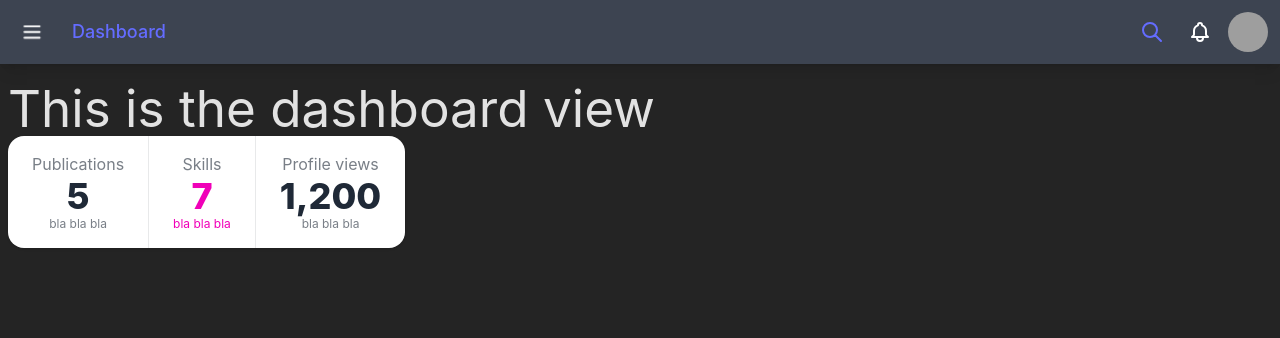
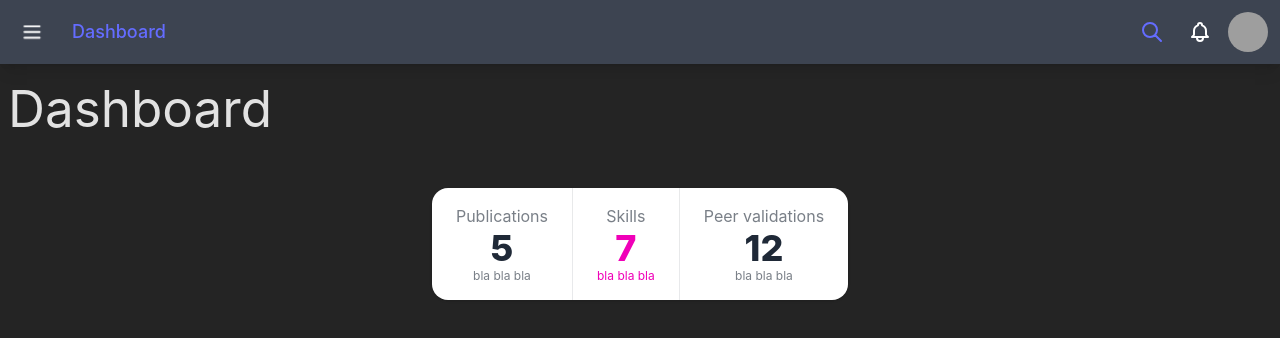
Before and after one commit to brecke/paperlens, a React (Vite) app in the folder frontend/: page /app/dashboard in a window 1280 px wide. Shown: the top 338 px of the page. Built offline with nearby package versions, Linux system fonts and the light colour scheme; grey boxes are pictures that could not be loaded.

Commit message:
style: more style changes here and there

```diff
--- a/frontend/src/App.tsx
+++ b/frontend/src/App.tsx
@@ -24,7 +24,6 @@ function App() {
 
 	return (
 		<BrowserRouter basename='app'>
-			<div className=''>
 			<div className='navbar mb-2 shadow-lg bg-neutral text-neutral-content'>
 				<div className='flex-none hidden lg:flex'>
 					<button className='btn btn-square btn-ghost'>
@@ -66,8 +65,7 @@ function App() {
 					</div>
 				</div>
 			</div>
-			</div>
-			<div className=''>
+			<div className='grow md:container md:mx-auto'>
 				<Routes>
 					<Route path='/' element={<HomePage />} />
 					<Route path='/dashboard' element={<DashboardView />} />
--- a/frontend/src/dashboard-view/index.tsx
+++ b/frontend/src/dashboard-view/index.tsx
@@ -1,30 +1,27 @@
-
 function Dashboard() {
 	return (
-		<div>
-			<h1>This is the dashboard view</h1>
+		<>
+			<h1>Dashboard</h1>
+			<div className='align-center'>
 				<div className='stats shadow'>
-
 					<div className='stat place-items-center'>
 						<div className='stat-title'>Publications</div>
 						<div className='stat-value'>5</div>
 						<div className='stat-desc'>bla bla bla</div>
 					</div>
-
 					<div className='stat place-items-center'>
 						<div className='stat-title'>Skills</div>
 						<div className='stat-value text-secondary'>7</div>
 						<div className='stat-desc text-secondary'>bla bla bla</div>
 					</div>
-
 					<div className='stat place-items-center'>
-					<div className='stat-title'>Profile views</div>
-					<div className='stat-value'>1,200</div>
+						<div className='stat-title'>Peer validations</div>
+						<div className='stat-value'>12</div>
 						<div className='stat-desc'>bla bla bla</div>
 					</div>
-
 				</div>
 			</div>
+		</>
 	);
 }
 
--- a/frontend/src/index.scss
+++ b/frontend/src/index.scss
@@ -39,11 +39,13 @@ body {
 h1 {
   font-size: 3.2em;
   line-height: 1.1;
+  margin-bottom: 1em;
 }
 
 h2 {
   font-size: 2.2em;
   line-height: 1.1;
+  margin-bottom: 1em;
 }
 
 button {
@@ -77,3 +79,7 @@ ul.spacious {
 .align-right {
   text-align: right;
 }
+
+.align-center {
+  text-align: center;
+}
--- a/frontend/src/utils/extra-remeda.ts
+++ b/frontend/src/utils/extra-remeda.ts
@@ -34,7 +34,12 @@ function isNotEmptyString(someString: string) {
 	return !isEmptyString(someString);
 }
 
+function increment(x: number) {
+	return x + 1;
+}
+
 export {
+	increment,
 	containsNumbers,
 	appendString,
 	defaultToEmptyString,
--- a/frontend/src/wizard/author-pick/index.tsx
+++ b/frontend/src/wizard/author-pick/index.tsx
@@ -28,7 +28,7 @@ function AuthorPick() {
 
 	return (
 		<>
-			<h1>Identify yourself among all authors:</h1>
+			<h2>Identify yourself among all authors:</h2>
 			<article className='prose'>
 				{
 					selectedPublication.authors.map((eachAuthor: Author) => (
--- a/frontend/src/wizard/index.tsx
+++ b/frontend/src/wizard/index.tsx
@@ -1,10 +1,11 @@
 import type {FormEvent} from 'react';
 import {useState} from 'react';
 import {useSelector, useDispatch, shallowEqual} from 'react-redux';
-import {equals} from 'remeda';
+import * as R from 'remeda';
 import {
 	isNotEmptyArray,
 	isNotEmptyString,
+	increment,
 } from '../utils/extra-remeda';
 import type {Author, Skill, Publication, SearchState} from '../types/types';
 import type {RootState} from '../store';
@@ -30,7 +31,15 @@ const PUBMED_ENDPOINTS = {
 	search: '/api/search?term=',
 };
 
-const STEPS = {
+type stepsType = {
+	0: string;
+	1: string;
+	2: string;
+	3: string;
+	4: string;
+};
+
+const STEPS: stepsType = {
 	0: 'SEARCH',
 	1: 'PICK_AUTHOR',
 	2: 'CLAIM',
@@ -38,7 +47,7 @@ const STEPS = {
 	4: 'SUMMARY',
 };
 
-const isThree = (x: number) => equals(3, x);
+const isThree = (x: number) => R.equals(3, x);
 
 function Wizard() {
 	const [currentStep, setStep] = useState(STEPS[0]);
@@ -161,8 +170,14 @@ function Wizard() {
 		return currentStep === STEPS[4];
 	}
 
+	function getStepIndex(step: string) {
+		return R.pipe(STEPS, R.keys, R.findIndex((eachKey: number) => R.prop(eachKey)(STEPS) === step), increment);
+	}
+
 	return (
 		<>
+			<h1>Add expertise: step { getStepIndex(currentStep) }/5</h1>
+			<div className='align-center'>
 				<ul className='steps steps-vertical lg:steps-horizontal spacious'>
 					<li onClick={handleGoToStep} data-step={STEPS[0]} className='step step-primary'>Search for a publication</li>
 					<li onClick={handleGoToStep} data-step={STEPS[1]} className={highlightStepTwo() ? 'step step-primary' : 'step'}>Identify as author</li>
@@ -170,7 +185,7 @@ function Wizard() {
 					<li onClick={handleGoToStep} data-step={STEPS[3]} className={highlightStepFour() ? 'step step-primary' : 'step'}>Peer validation</li>
 					<li onClick={handleGoToStep} data-step={STEPS[4]} className={highlightStepFive() ? 'step step-primary' : 'step'}>Summary</li>
 				</ul>
-			<p></p>
+			</div>
 			<div>
 				{ currentStep === STEPS[0] && renderSearch() }
 				{ currentStep === STEPS[1] && renderAuthorPick() }
--- a/frontend/src/wizard/search-view/index.tsx
+++ b/frontend/src/wizard/search-view/index.tsx
@@ -92,7 +92,7 @@ function SearchForm() {
 
 	return (
 		<>
-			<h1>Search for a publication</h1>
+			<h2>Search for a publication</h2>
 			<form onSubmit={handleSubmit}>
 				<div className='form-control w-full max-w-xs'>
 					<label className='label'>
@@ -106,10 +106,10 @@ function SearchForm() {
 							</button>
 						</div>
 					</div>
-
 				</div>
 			</form>
-		</>);
+		</>
+	);
 }
 
 export default SearchForm;
--- a/frontend/src/wizard/skill-view/index.tsx
+++ b/frontend/src/wizard/skill-view/index.tsx
@@ -29,8 +29,8 @@ function SkillForm() {
 	return (
 		<>
 			{selectedPublication.title && (<>
-				<h1>Pick your contributions for this publication</h1>
-				<h2>{selectedPublication.title}</h2>
+				<h2>Pick your contributions for this publication</h2>
+				<p>{selectedPublication.title}</p>
 				<ul className='spacious'>
 					<li>PubmedID: {selectedPublication.pubmedId}</li>
 					<li>Date: { format(new Date(selectedPublication.date), 'MM/dd/yyy')}</li>
--- a/frontend/src/wizard/summary-view/index.tsx
+++ b/frontend/src/wizard/summary-view/index.tsx
@@ -12,7 +12,7 @@ function Summary() {
 
 	return (
 		<>
-			<h1>Please review:</h1>
+			<h2>Please review:</h2>
 			<article className='prose'>
 				<p>Publication:</p>
 				<p>{ selectedPublication.title }</p>
--- a/frontend/src/wizard/validator-pick/index.tsx
+++ b/frontend/src/wizard/validator-pick/index.tsx
@@ -40,7 +40,7 @@ function ValidatorPick() {
 
 	return (
 		<>
-			<h1>Pick your validation peers</h1>
+			<h2>Pick your validation peers</h2>
 			<article className='prose'>
 				<div className='form-control' >
 					{
```
Lines whose indentation alone changed are shown as unchanged.
